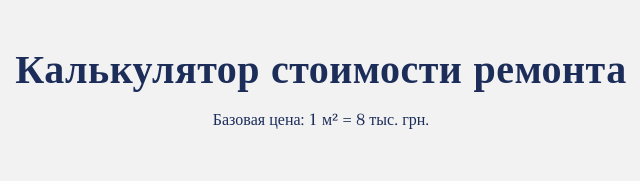
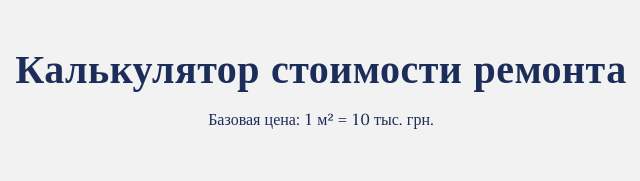
Before and after one commit to ads-b791/renovationCosts, a plain HTML site: page index.html in a window 1280 px wide. Shown: the top 181 px of the page, 319-959 px from the left. Drawn offline with Linux system fonts and the light colour scheme.

Commit message:
первый в новой ветке

```diff
--- a/index.html
+++ b/index.html
@@ -21,7 +21,7 @@
 			<form id="form">
 				<div class="heading">
 					<h1 class="heading-title">Калькулятор стоимости ремонта</h1>
-					<p class="heading-desc">Базовая цена: 1 м² = 8 тыс. грн.</p>
+					<p class="heading-desc">Базовая цена: 1 м² = 10 тыс. грн.</p>
 				</div>
 
 				<!-- Площадь -->
```
